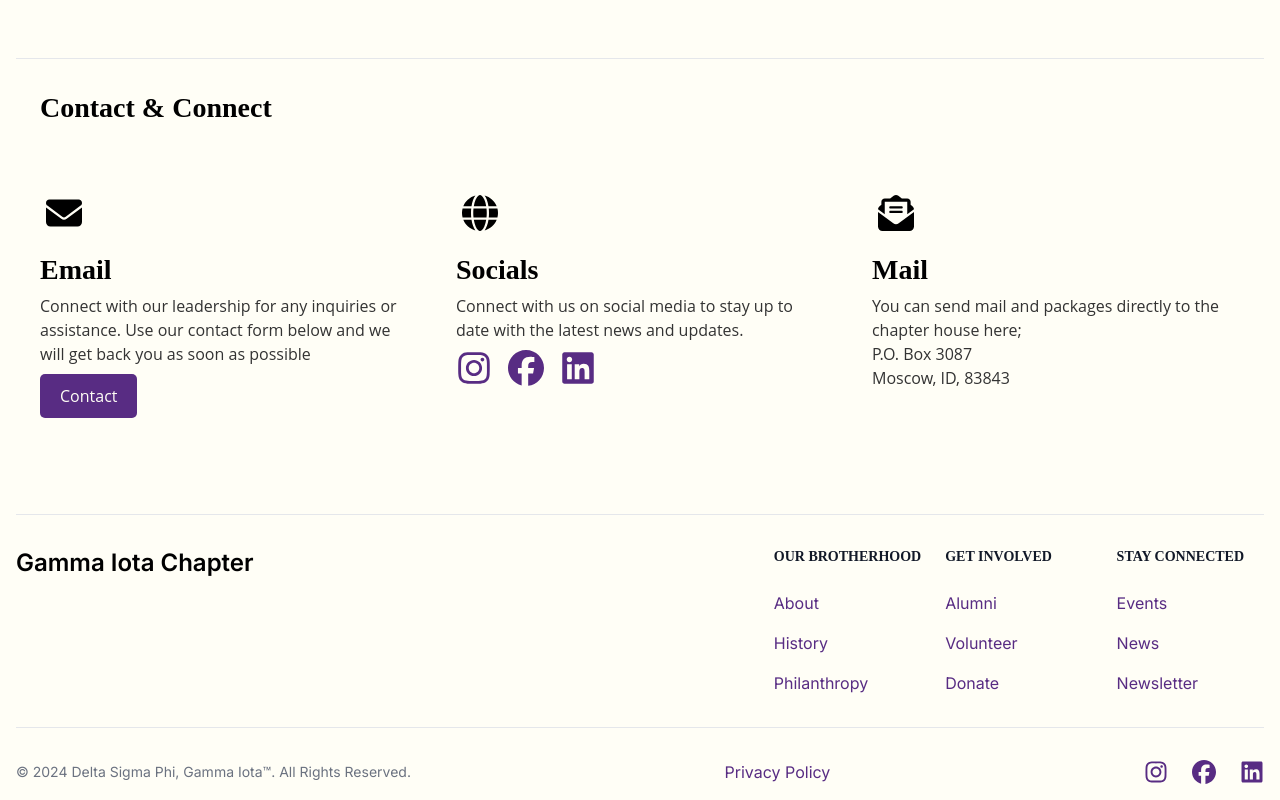
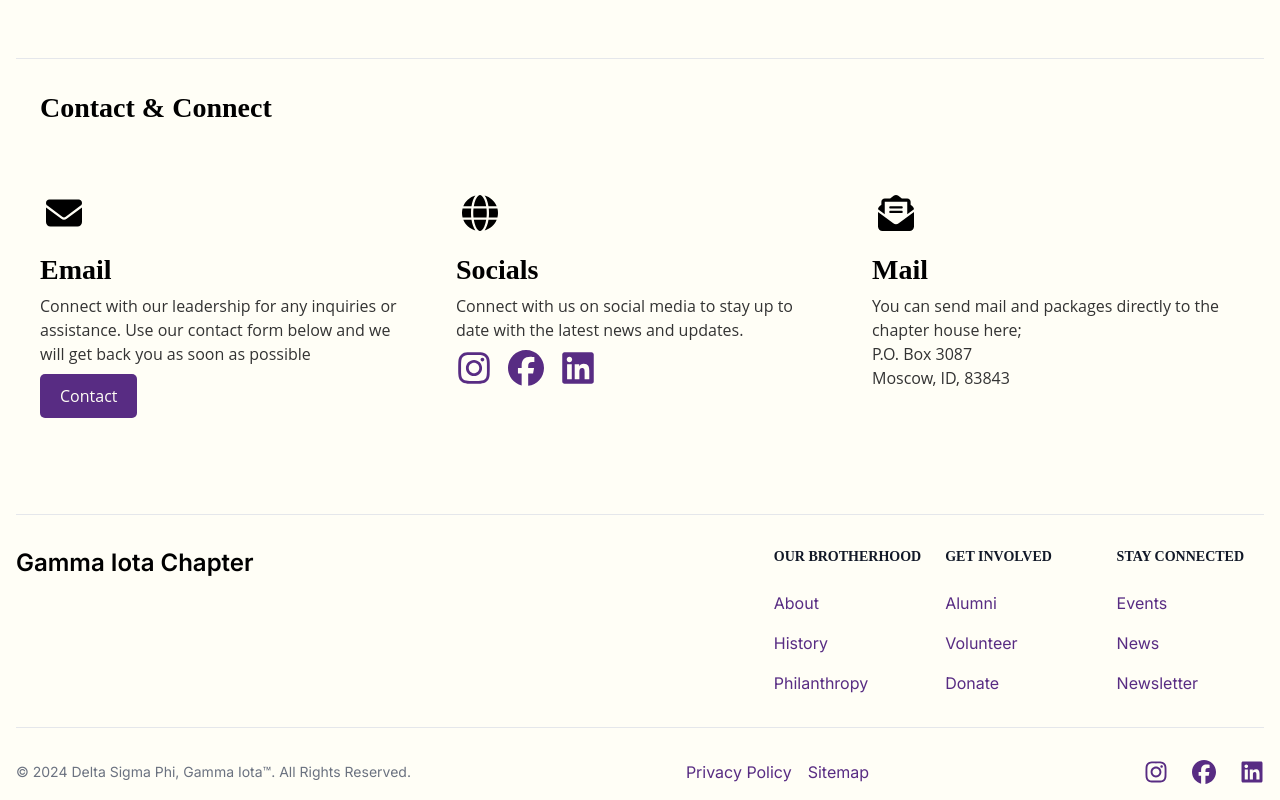
Before and after one commit to MSBivens/dsp, a Next.js app in the folder dsp/: page / in a window 1280 px wide. Shown: the part 2446-3246 px from the top of the page. Built offline with nearby package versions, Linux system fonts and the light colour scheme.

Commit message:
linked html sitemap

```diff
--- a/dsp/src/app/components/footer.jsx
+++ b/dsp/src/app/components/footer.jsx
@@ -89,7 +89,10 @@
             © 2024 Delta Sigma Phi, Gamma Iota™. All Rights Reserved.
           </span>
           <div>
-            <a href="/privacy">Privacy Policy</a>
+            <a href="/privacy" className="mr-4">
+              Privacy Policy
+            </a>
+            <a href="/sitemap">Sitemap</a>
           </div>
           <div className="flex mt-4 space-x-6 sm:justify-center sm:mt-0">
             <a href="https://www.instagram.com/deltasig_idaho">
```
